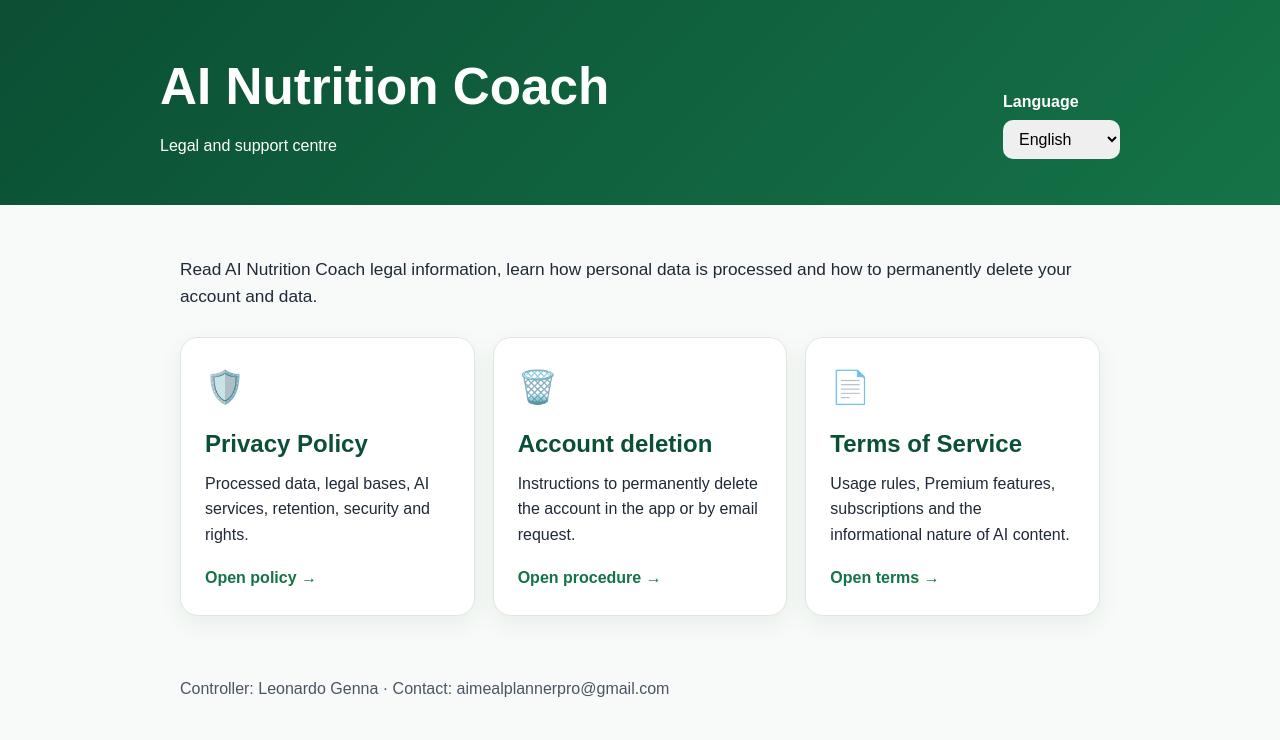
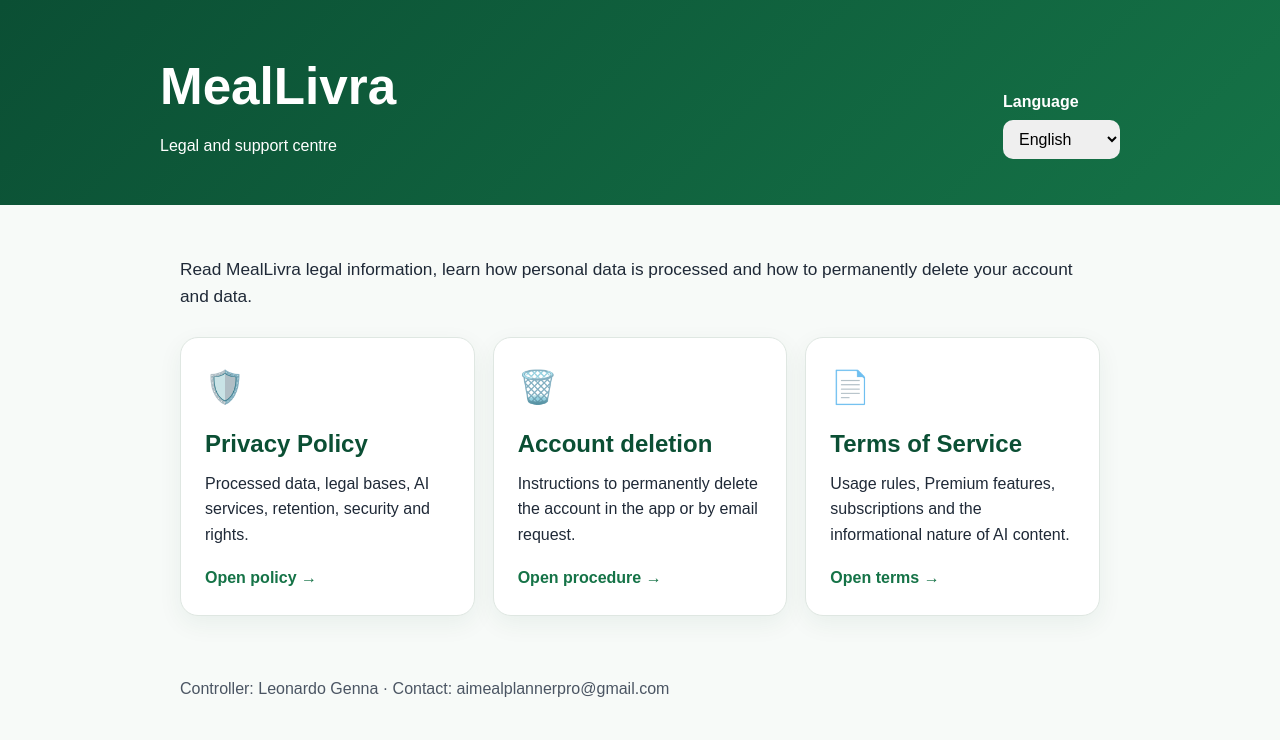
Before and after one commit to masterincdevelopment/ai-nutrition-coach-legal, a plain HTML site: page index.html in a window 1280 px wide. Drawn offline with Linux system fonts and the light colour scheme.

Commit message:
Change title from 'AI Nutrition Coach' to 'MealLivra'

```diff
--- a/index.html
+++ b/index.html
@@ -1,17 +1,17 @@
 <!doctype html>
 <html lang="it"><head><meta charset="utf-8"><meta name="viewport" content="width=device-width,initial-scale=1">
-<title>AI Nutrition Coach | Legal</title>
+<title>MealLivra | Legal</title>
 <style>*{box-sizing:border-box}body{font-family:Arial,sans-serif;margin:0;background:#f7faf8;color:#1f2937;line-height:1.6}header{background:linear-gradient(135deg,#0b4f34,#157347);color:#fff;padding:46px 20px}.wrap,main{max-width:960px;margin:auto}.top{display:flex;justify-content:space-between;align-items:end;gap:20px;flex-wrap:wrap}h1{margin:0 0 5px;font-size:clamp(2rem,5vw,3.2rem)}select{font:inherit;padding:10px 12px;border:0;border-radius:10px}.label{font-weight:bold;margin-bottom:5px}main{padding:34px 20px 60px}.intro{font-size:1.08rem;margin-bottom:26px}.grid{display:grid;grid-template-columns:repeat(3,1fr);gap:18px}.card{display:flex;flex-direction:column;background:#fff;border:1px solid #dfe7e2;border-radius:18px;padding:24px;text-decoration:none;color:inherit;box-shadow:0 8px 24px #0b4f3410;transition:.18s}.card:hover{transform:translateY(-3px);border-color:#157347}.icon{font-size:2rem}.card h2{color:#0b4f34;margin:12px 0 7px}.card p{margin:0}.arrow{margin-top:auto;padding-top:18px;color:#157347;font-weight:bold}footer{max-width:960px;margin:auto;padding:0 20px 35px;color:#4b5563}[dir=rtl]{text-align:right}@media(max-width:760px){.grid{grid-template-columns:1fr}}</style></head>
-<body><header><div class="wrap top"><div><h1>AI Nutrition Coach</h1><div id="subtitle"></div></div><div><div class="label" id="label"></div><select id="lang"><option value="it">Italiano</option><option value="en">English</option><option value="es">Español</option><option value="fr">Français</option><option value="de">Deutsch</option><option value="zh">中文</option><option value="pt">Português</option><option value="sv">Svenska</option><option value="ar">العربية</option><option value="ru">Русский</option><option value="ja">日本語</option></select></div></div></header>
+<body><header><div class="wrap top"><div><h1>MealLivra</h1><div id="subtitle"></div></div><div><div class="label" id="label"></div><select id="lang"><option value="it">Italiano</option><option value="en">English</option><option value="es">Español</option><option value="fr">Français</option><option value="de">Deutsch</option><option value="zh">中文</option><option value="pt">Português</option><option value="sv">Svenska</option><option value="ar">العربية</option><option value="ru">Русский</option><option value="ja">日本語</option></select></div></div></header>
 <main><p class="intro" id="intro"></p><div class="grid"><a class="card" href="privacy-policy.html"><span class="icon">🛡️</span><h2 id="privacyTitle"></h2><p id="privacyText"></p><span class="arrow" id="privacyOpen"></span></a><a class="card" href="delete-account.html"><span class="icon">🗑️</span><h2 id="deleteTitle"></h2><p id="deleteText"></p><span class="arrow" id="deleteOpen"></span></a><a class="card" href="terms-of-service.html"><span class="icon">📄</span><h2 id="termsTitle"></h2><p id="termsText"></p><span class="arrow" id="termsOpen"></span></a></div></main><footer id="footer"></footer>
 <script>
 const T={
-it:['Centro legale e assistenza','Consulta le informazioni legali di AI Nutrition Coach, scopri come trattiamo i dati personali e come eliminare definitivamente account e dati.','Lingua','Informativa sulla privacy','Dati trattati, basi giuridiche, servizi AI, conservazione, sicurezza e diritti.','Apri l’informativa →','Eliminazione account','Istruzioni per eliminare definitivamente l’account dall’app o tramite richiesta email.','Apri la procedura →','Termini di servizio','Regole di utilizzo, funzioni Premium, abbonamenti e natura informativa dei contenuti AI.','Apri i termini →','Titolare: Leonardo Genna · Contatto: aimealplannerpro@gmail.com'],
-en:['Legal and support centre','Read AI Nutrition Coach legal information, learn how personal data is processed and how to permanently delete your account and data.','Language','Privacy Policy','Processed data, legal bases, AI services, retention, security and rights.','Open policy →','Account deletion','Instructions to permanently delete the account in the app or by email request.','Open procedure →','Terms of Service','Usage rules, Premium features, subscriptions and the informational nature of AI content.','Open terms →','Controller: Leonardo Genna · Contact: aimealplannerpro@gmail.com'],
+it:['Centro legale e assistenza','Consulta le informazioni legali di MealLivra, scopri come trattiamo i dati personali e come eliminare definitivamente account e dati.','Lingua','Informativa sulla privacy','Dati trattati, basi giuridiche, servizi AI, conservazione, sicurezza e diritti.','Apri l’informativa →','Eliminazione account','Istruzioni per eliminare definitivamente l’account dall’app o tramite richiesta email.','Apri la procedura →','Termini di servizio','Regole di utilizzo, funzioni Premium, abbonamenti e natura informativa dei contenuti AI.','Apri i termini →','Titolare: Leonardo Genna · Contatto: aimealplannerpro@gmail.com'],
+en:['Legal and support centre','Read MealLivra legal information, learn how personal data is processed and how to permanently delete your account and data.','Language','Privacy Policy','Processed data, legal bases, AI services, retention, security and rights.','Open policy →','Account deletion','Instructions to permanently delete the account in the app or by email request.','Open procedure →','Terms of Service','Usage rules, Premium features, subscriptions and the informational nature of AI content.','Open terms →','Controller: Leonardo Genna · Contact: aimealplannerpro@gmail.com'],
 es:['Centro legal y de asistencia','Consulta la información legal, cómo tratamos los datos personales y cómo eliminar definitivamente la cuenta y los datos.','Idioma','Política de privacidad','Datos tratados, bases jurídicas, servicios de IA, conservación, seguridad y derechos.','Abrir política →','Eliminación de cuenta','Instrucciones para eliminar la cuenta desde la aplicación o mediante solicitud por email.','Abrir procedimiento →','Términos de servicio','Reglas de uso, funciones Premium, suscripciones y naturaleza informativa del contenido de IA.','Abrir términos →','Responsable: Leonardo Genna · Contacto: aimealplannerpro@gmail.com'],
 fr:['Centre juridique et assistance','Consultez les informations juridiques, le traitement des données personnelles et la suppression définitive du compte et des données.','Langue','Politique de confidentialité','Données traitées, bases juridiques, services IA, conservation, sécurité et droits.','Ouvrir la politique →','Suppression du compte','Instructions pour supprimer le compte dans l’application ou par demande email.','Ouvrir la procédure →','Conditions d’utilisation','Règles, fonctions Premium, abonnements et nature informative des contenus IA.','Ouvrir les conditions →','Responsable : Leonardo Genna · Contact : aimealplannerpro@gmail.com'],
 de:['Rechts- und Hilfezentrum','Lesen Sie rechtliche Informationen, erfahren Sie mehr über die Datenverarbeitung und die endgültige Löschung von Konto und Daten.','Sprache','Datenschutzerklärung','Verarbeitete Daten, Rechtsgrundlagen, KI-Dienste, Speicherung, Sicherheit und Rechte.','Erklärung öffnen →','Kontolöschung','Anleitung zur endgültigen Löschung in der App oder per E-Mail-Anfrage.','Verfahren öffnen →','Nutzungsbedingungen','Nutzungsregeln, Premium-Funktionen, Abonnements und Informationscharakter von KI-Inhalten.','Bedingungen öffnen →','Verantwortlicher: Leonardo Genna · Kontakt: aimealplannerpro@gmail.com'],
-zh:['法律与支持中心','查看AI Nutrition Coach法律信息，了解个人数据处理方式以及如何永久删除账户和数据。','语言','隐私政策','处理的数据、法律依据、AI服务、保存、安全和用户权利。','打开政策 →','删除账户','通过应用或电子邮件请求永久删除账户的说明。','打开程序 →','服务条款','使用规则、Premium功能、订阅以及AI内容的信息性质。','打开条款 →','数据控制者：Leonardo Genna · 联系：aimealplannerpro@gmail.com'],
+zh:['法律与支持中心','查看MealLivra法律信息，了解个人数据处理方式以及如何永久删除账户和数据。','语言','隐私政策','处理的数据、法律依据、AI服务、保存、安全和用户权利。','打开政策 →','删除账户','通过应用或电子邮件请求永久删除账户的说明。','打开程序 →','服务条款','使用规则、Premium功能、订阅以及AI内容的信息性质。','打开条款 →','数据控制者：Leonardo Genna · 联系：aimealplannerpro@gmail.com'],
 pt:['Centro jurídico e de apoio','Consulte informações legais, saiba como tratamos dados pessoais e como eliminar definitivamente conta e dados.','Idioma','Política de privacidade','Dados tratados, bases jurídicas, serviços IA, conservação, segurança e direitos.','Abrir política →','Eliminação da conta','Instruções para eliminar a conta na aplicação ou por pedido via email.','Abrir procedimento →','Termos de serviço','Regras de uso, funções Premium, subscrições e natureza informativa dos conteúdos IA.','Abrir termos →','Responsável: Leonardo Genna · Contacto: aimealplannerpro@gmail.com'],
 sv:['Juridik- och supportcenter','Läs juridisk information, hur personuppgifter behandlas och hur du permanent raderar konto och data.','Språk','Integritetspolicy','Behandlade data, rättsliga grunder, AI-tjänster, lagring, säkerhet och rättigheter.','Öppna policyn →','Radering av konto','Instruktioner för permanent radering i appen eller via e-postbegäran.','Öppna proceduren →','Användarvillkor','Användningsregler, Premium-funktioner, prenumerationer och AI-innehållets informationskaraktär.','Öppna villkoren →','Personuppgiftsansvarig: Leonardo Genna · Kontakt: aimealplannerpro@gmail.com'],
 ar:['المركز القانوني والدعم','اطلع على المعلومات القانونية وكيفية معالجة البيانات الشخصية وحذف الحساب والبيانات نهائيًا.','اللغة','سياسة الخصوصية','البيانات المعالجة والأسس القانونية وخدمات الذكاء الاصطناعي والاحتفاظ والأمن والحقوق.','فتح السياسة ←','حذف الحساب','تعليمات حذف الحساب نهائيًا من التطبيق أو بطلب عبر البريد.','فتح الإجراء ←','شروط الخدمة','قواعد الاستخدام وميزات Premium والاشتراكات والطبيعة المعلوماتية لمحتوى الذكاء الاصطناعي.','فتح الشروط ←','المتحكم: Leonardo Genna · التواصل: aimealplannerpro@gmail.com'],
```
